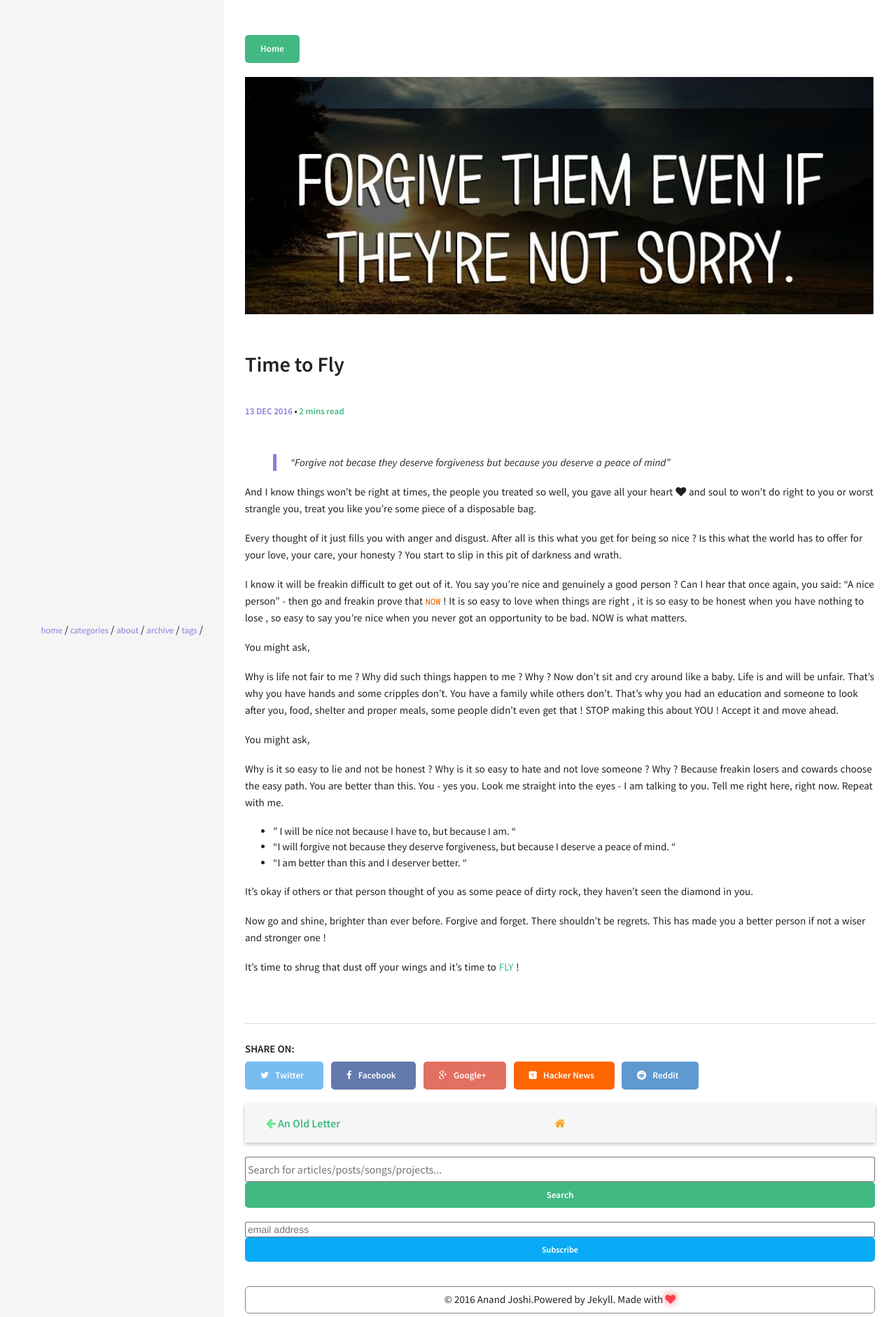
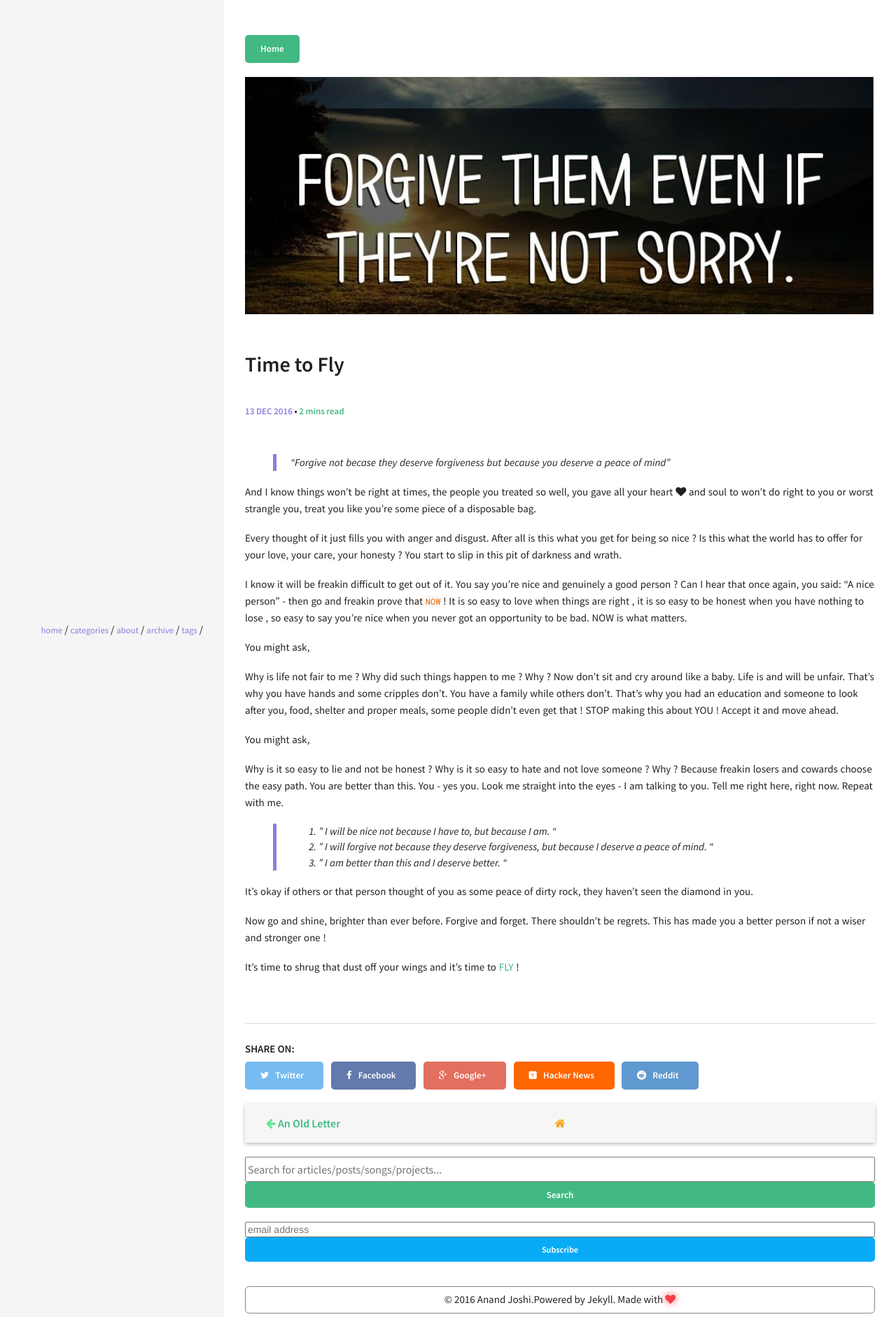
Before and after one commit to anandjoshi91/anandjoshi91.github.io, a Jekyll site: the page built from _posts/2016/2016-12-13-Time-to-fly.md, in a window 1280 px wide. Shown: the whole page at 70% size. Built offline with Jekyll 4.4.1, drawn with Linux system fonts in a browser that asks for light colours; comment, search, counter and statistics services are not loaded.

Commit message:
formatting

```diff
--- a/_posts/2016/2016-12-13-Time-to-fly.md
+++ b/_posts/2016/2016-12-13-Time-to-fly.md
@@ -28,9 +28,9 @@ You might ask,
 
 Why is it so easy to lie and not be honest ? Why is it so easy to hate and not love someone ? Why ? Because freakin losers and cowards choose the easy path. You are better than this. You - yes you. Look me straight into the eyes - I am talking to you. Tell me right here, right now. Repeat with me.
 
-- " I will be nice not because I have to, but because I am. "
-- "I will forgive not because they deserve forgiveness, but because I deserve a peace of mind. "
-- "I am better than this and I deserver better. "
+> 1. " I will be nice not because I have to, but because I am. "
+> 2. " I will forgive not because they deserve forgiveness, but because I deserve a peace of mind. "
+> 3. " I am better than this and I deserve better. "
 
 
 It's okay if others or that person thought of you as some peace of dirty rock, they haven't seen the diamond in you.
```
